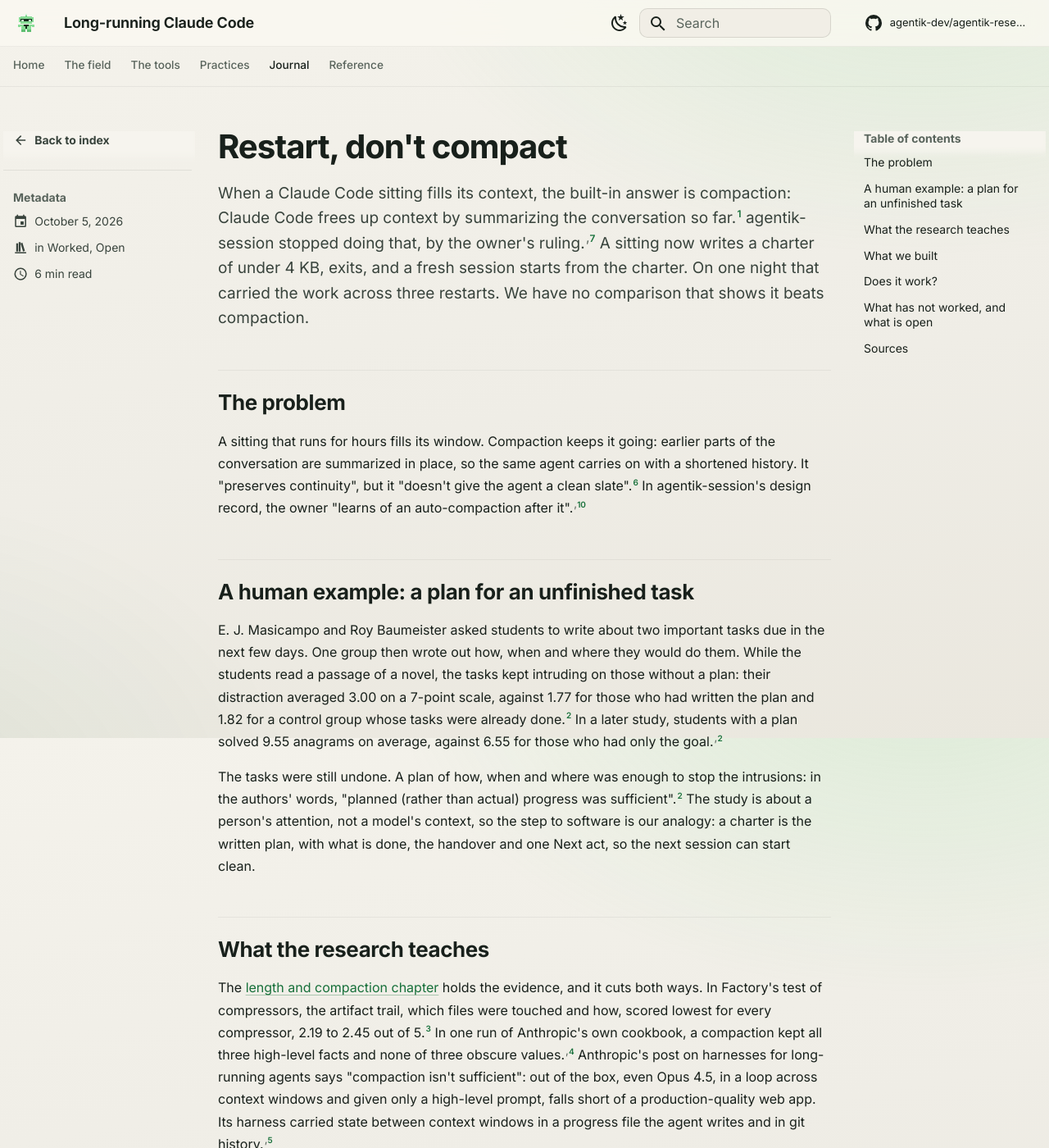
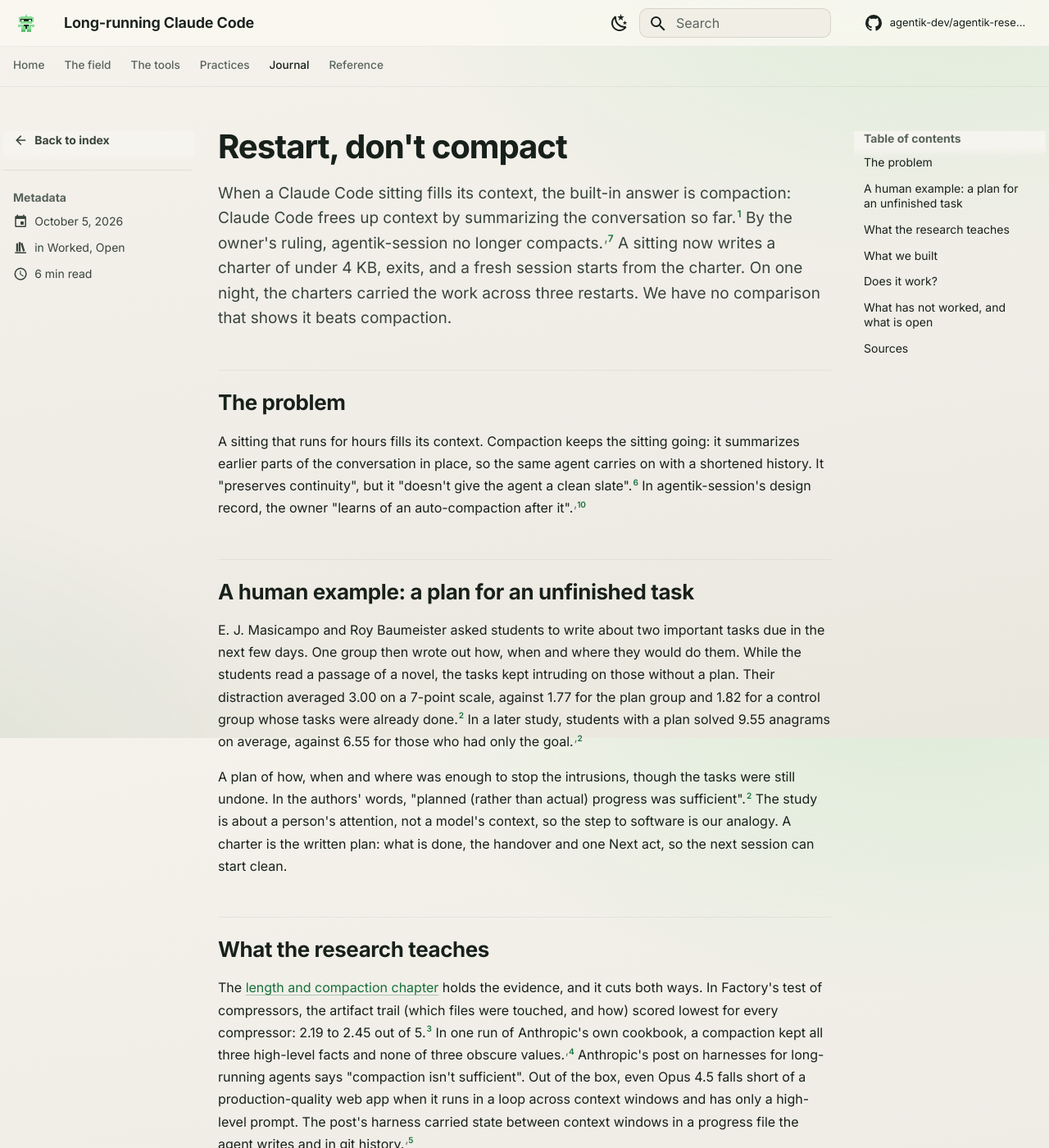
Before and after one commit to agentik-dev/agentik-research, an MkDocs documentation site: the page built from docs/journal/posts/2026-10-05-restart-dont-compact.md, in a window 1280 px wide and 1400 px high. Shown: the whole window at 82% size. Built offline with MkDocs 1.6.1 and Material for MkDocs 9.7.7, drawn with Linux system fonts in a browser that asks for light colours; comment, search, counter and statistics services are not loaded; some of the changed text lies outside the part shown.

Commit message:
phase 6: the editor's pass on the restart entry
Co-Authored-By: Claude Opus 5.5 <noreply@anthropic.com>
Claude-Session: https://claude.ai/code/session_01R5RHzc5egLvnAPkepxJvb8

```diff
--- a/docs/journal/posts/2026-10-05-restart-dont-compact.md
+++ b/docs/journal/posts/2026-10-05-restart-dont-compact.md
@@ -9,35 +9,35 @@ description: Instead of compacting a full context, a sitting writes a charter un
 
 # Restart, don't compact
 
-When a Claude Code sitting fills its context, the built-in answer is compaction: Claude Code frees up context by summarizing the conversation so far.[^commands] agentik-session stopped doing that, by the owner's ruling.[^s17] A sitting now writes a charter of under 4 KB, exits, and a fresh session starts from the charter. On one night that carried the work across three restarts. We have no comparison that shows it beats compaction.
+When a Claude Code sitting fills its context, the built-in answer is compaction: Claude Code frees up context by summarizing the conversation so far.[^commands] By the owner's ruling, agentik-session no longer compacts.[^s17] A sitting now writes a charter of under 4 KB, exits, and a fresh session starts from the charter. On one night, the charters carried the work across three restarts. We have no comparison that shows it beats compaction.
 
 <!-- more -->
 
 ## The problem
 
-A sitting that runs for hours fills its window. Compaction keeps it going: earlier parts of the conversation are summarized in place, so the same agent carries on with a shortened history. It "preserves continuity", but it "doesn't give the agent a clean slate".[^harnessdesign] In agentik-session's design record, the owner "learns of an auto-compaction after it".[^mod]
+A sitting that runs for hours fills its context. Compaction keeps the sitting going: it summarizes earlier parts of the conversation in place, so the same agent carries on with a shortened history. It "preserves continuity", but it "doesn't give the agent a clean slate".[^harnessdesign] In agentik-session's design record, the owner "learns of an auto-compaction after it".[^mod]
 
 ## A human example: a plan for an unfinished task
 
-E. J. Masicampo and Roy Baumeister asked students to write about two important tasks due in the next few days. One group then wrote out how, when and where they would do them. While the students read a passage of a novel, the tasks kept intruding on those without a plan: their distraction averaged 3.00 on a 7-point scale, against 1.77 for those who had written the plan and 1.82 for a control group whose tasks were already done.[^masicampo] In a later study, students with a plan solved 9.55 anagrams on average, against 6.55 for those who had only the goal.[^masicampo]
+E. J. Masicampo and Roy Baumeister asked students to write about two important tasks due in the next few days. One group then wrote out how, when and where they would do them. While the students read a passage of a novel, the tasks kept intruding on those without a plan. Their distraction averaged 3.00 on a 7-point scale, against 1.77 for the plan group and 1.82 for a control group whose tasks were already done.[^masicampo] In a later study, students with a plan solved 9.55 anagrams on average, against 6.55 for those who had only the goal.[^masicampo]
 
-The tasks were still undone. A plan of how, when and where was enough to stop the intrusions: in the authors' words, "planned (rather than actual) progress was sufficient".[^masicampo] The study is about a person's attention, not a model's context, so the step to software is our analogy: a charter is the written plan, with what is done, the handover and one Next act, so the next session can start clean.
+A plan of how, when and where was enough to stop the intrusions, though the tasks were still undone. In the authors' words, "planned (rather than actual) progress was sufficient".[^masicampo] The study is about a person's attention, not a model's context, so the step to software is our analogy. A charter is the written plan: what is done, the handover and one Next act, so the next session can start clean.
 
 ## What the research teaches
 
-The [length and compaction chapter](../../field/length-and-compaction.md) holds the evidence, and it cuts both ways. In Factory's test of compressors, the artifact trail, which files were touched and how, scored lowest for every compressor, 2.19 to 2.45 out of 5.[^factory] In one run of Anthropic's own cookbook, a compaction kept all three high-level facts and none of three obscure values.[^cookbook] Anthropic's post on harnesses for long-running agents says "compaction isn't sufficient": out of the box, even Opus 4.5, in a loop across context windows and given only a high-level prompt, falls short of a production-quality web app. Its harness carried state between context windows in a progress file the agent writes and in git history.[^harnesses]
+The [length and compaction chapter](../../field/length-and-compaction.md) holds the evidence, and it cuts both ways. In Factory's test of compressors, the artifact trail (which files were touched, and how) scored lowest for every compressor: 2.19 to 2.45 out of 5.[^factory] In one run of Anthropic's own cookbook, a compaction kept all three high-level facts and none of three obscure values.[^cookbook] Anthropic's post on harnesses for long-running agents says "compaction isn't sufficient". Out of the box, even Opus 4.5 falls short of a production-quality web app when it runs in a loop across context windows and has only a high-level prompt. The post's harness carried state between context windows in a progress file the agent writes and in git history.[^harnesses]
 
-In those tests, a summary kept the gist and lost specifics, and that harness carried state in a written file. A later Anthropic post runs the other way. It says that in Anthropic's earlier testing, Sonnet 4.5 wrapped up work early as it neared what it believed was its context limit, so context resets became essential. Opus 4.5 "largely removed that behavior on its own", so the author dropped context resets from the post's harness and ran the build as one session, with the Agent SDK's automatic compaction handling context growth.[^harnessdesign] No source we found compares a restart from a written handoff with compaction in a coding session, under control.
+In those tests, a summary kept the gist and lost specifics, and that harness carried state in a written file. A later Anthropic post runs the other way. It says that in Anthropic's earlier testing, Sonnet 4.5 wrapped up work early as it neared what it believed was its context limit, so context resets became essential. Opus 4.5 "largely removed that behavior on its own", so the author dropped context resets from the post's harness and ran the build as one session, with the Agent SDK's automatic compaction handling context growth.[^harnessdesign] No source we found runs a controlled comparison of a restart from a written handoff against compaction in a coding session.
 
 ## What we built
 
 On 2026-09-29 the owner ruled that a sitting restarts rather than compacts: a restart reads its brief fresh, and a compaction needs the owner's hand.[^s17] agentik-session's exit rule now reads: `EXIT: land the act in flight at a checkpoint, then exit; respawn, never compact`.[^hooks]
 
-The charter is one file per sitting with the goal, the budget, what is done, the handover and one Next act. It must stay under 4,096 bytes, and the rule is to "move text out, never widen the ceiling".[^skill] A PreCompact hook blocks automatic compaction and lets a typed `/compact` through, so the owner keeps the choice.[^mod]
+The charter is one file per sitting. It holds the goal, the budget, what is done, the handover and one Next act. It must stay under 4,096 bytes, and the rule is to "move text out, never widen the ceiling".[^skill] A PreCompact hook blocks automatic compaction and lets a typed `/compact` through, so the owner keeps the choice.[^mod]
 
-The record behind the launcher is one night, 2026-10-05. One orchestrator reached its checkpoint three times, and the owner restarted it by hand each time, after gaps of 113, 181 and 83 minutes: 6 hours 17 minutes spent waiting for a person. Each restart "went cleanly, because the successor read its charter and carried on".[^respawn]
+The case for a launcher rests on one night's record, 2026-10-05. One orchestrator reached its checkpoint three times, and each time the owner restarted it by hand. The gaps were 113, 181 and 83 minutes: 6 hours 17 minutes spent waiting for a person. Each restart "went cleanly, because the successor read its charter and carried on".[^respawn]
 
-So agentik-session gained a launcher, `agentik session run`. It starts `claude` with a fresh session id every time. When a sitting closes on RESPAWN and marks its checkpoint, the launcher waits for the turn to settle, ends the sitting and starts the next. It never compacts, resumes, forks or restarts after a crash, and by default it stops at 12 restarts in any 24 hours.[^respawn][^runbook]
+So we built a launcher into agentik-session: `agentik session run`. It starts `claude` with a fresh session id every time. When a sitting closes on RESPAWN and marks its checkpoint, the launcher waits for the turn to settle, ends the sitting and starts the next. It never compacts, resumes, forks or restarts after a crash. By default it stops at 12 restarts in any 24 hours.[^respawn][^runbook]
 
 ## Does it work?
 
@@ -47,18 +47,18 @@ So agentik-session gained a launcher, `agentik session run`. It starts `claude`
 
 </div>
 
-The 2026-10-05 night is the evidence: three restarts, each one clean, from charters alone.[^respawn] The tool's own repository holds 61 charters, from 1,606 to 3,993 bytes, all under the ceiling.[^sittings] None of them opens its Next act with RESPAWN, so the repository holds no chain of restarts of its own. The launcher writes a restart line to its ledger before each new sitting,[^runbook] and one chain's stop line records five restarts on 2026-10-13.[^nth] Nobody has summed those lines into a count.
+The evidence is the 2026-10-05 night: three restarts, each one clean, from charters alone.[^respawn] The tool's own repository holds 61 charters, from 1,606 to 3,993 bytes, all under the ceiling.[^sittings] None of them opens its Next act with RESPAWN, so the repository holds no chain of restarts of its own. The launcher writes a restart line to its ledger before each new sitting,[^runbook] and one chain's stop line records five restarts on 2026-10-13.[^nth] Nobody has summed those lines into a count.
 
 ## What has not worked, and what is open
 
 The handoff fails in the gaps between steps.
 
 - A sitting wrote RESPAWN into its charter and stopped without running the checkpoint command. The chain stalled, with `claude` idle at 309,000 of a 400,000-token ceiling, until the owner looked.[^nth]
-- A sitting marked RESPAWN 9 minutes 16 seconds in. The launcher's 600-second floor held it, silently, and it sat idle 47 minutes.[^nth][^respawn]
+- A sitting marked RESPAWN 9 minutes 16 seconds in. The launcher's 600-second floor held it silently, and it sat idle for 47 minutes.[^nth][^respawn]
 - Claude Code's idle compaction compacted two sittings overnight, against the rule. A PreCompact hook cannot tell it from an automatic compaction: both arrive as `auto`.[^nth]
 - Blocking automatic compaction has a cost. A sitting that reaches its hard limit cannot recover by compacting, and the request fails.[^mod]
 
-And the main question is open. We believe a fresh start from a short charter loses less than a summary <span class="ev ev-conjecture">conjecture</span>. No source we found has tested it, and neither have we. A test would run the same long task both ways and count the exact values each one carries forward.
+The main question is still open. We believe a fresh start from a short charter loses less than a summary <span class="ev ev-conjecture">conjecture</span>. No source we found has tested it, and neither have we. A test would run the same long task both ways and count the exact values each one carries forward.
 
 <p class="ak-written">Written 2026-10-14 from agentik-session at commit 89c69a8.</p>
 
```
